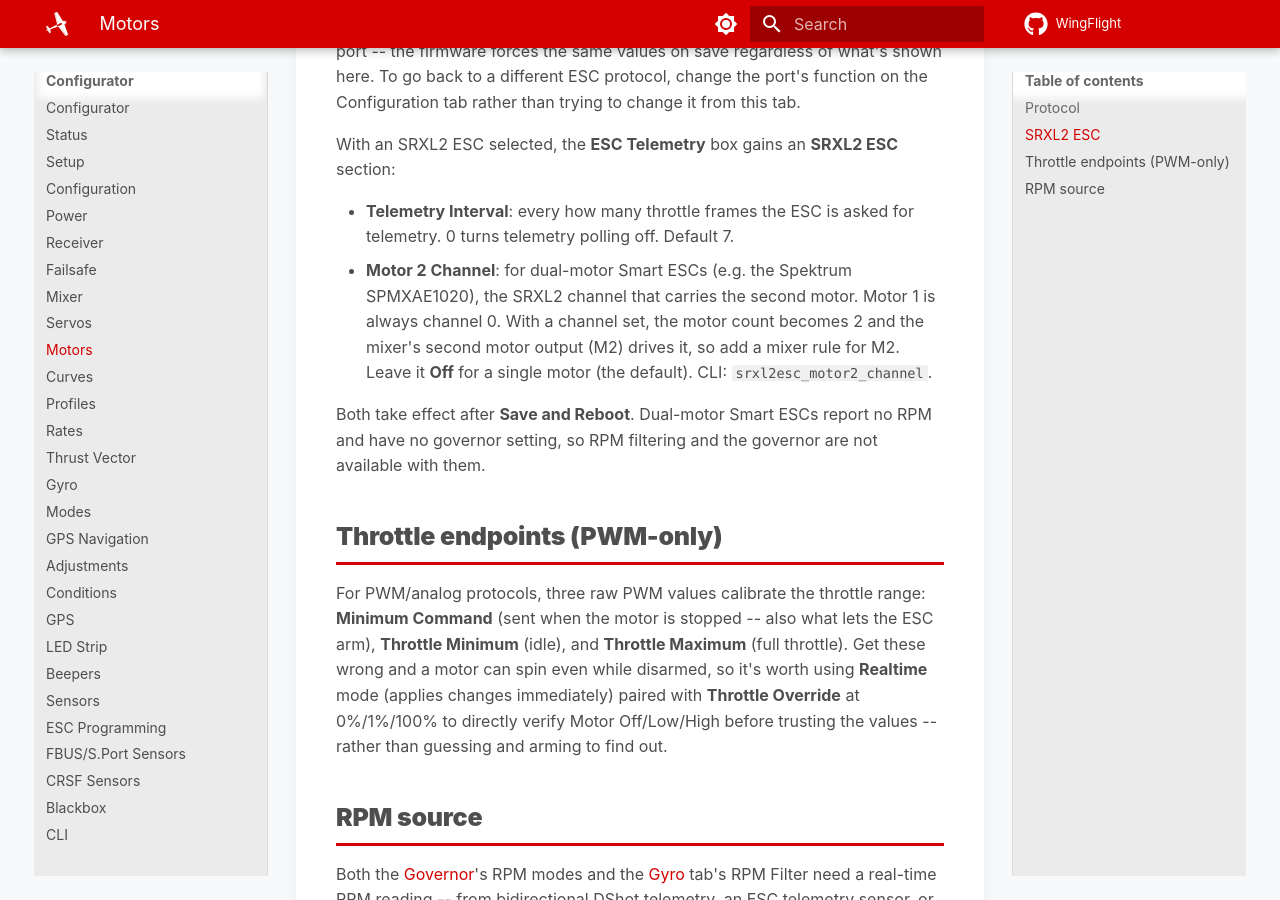
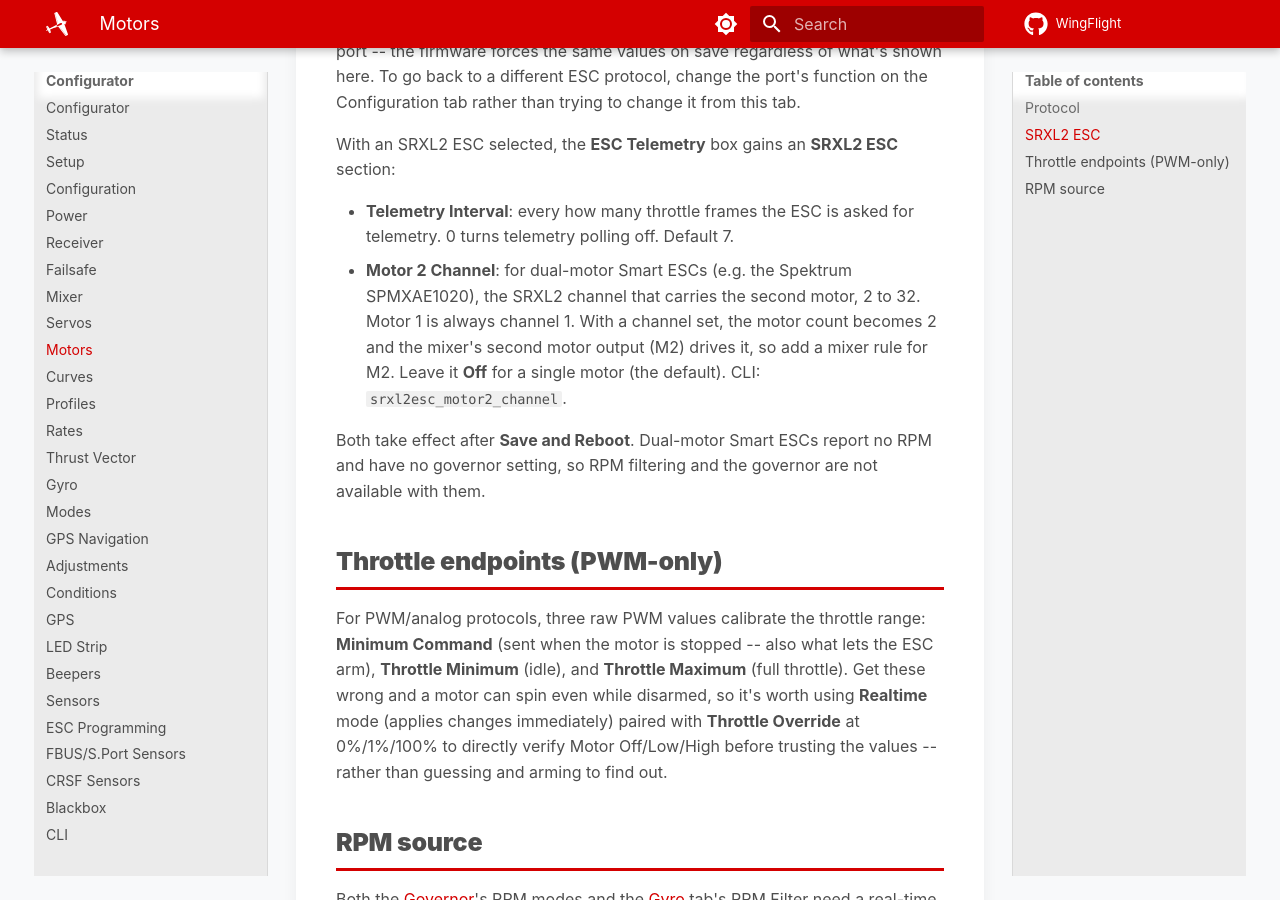
Before and after one commit to WingFlight/wingflight-docs, an MkDocs documentation site: the page built from docs/configurator/tabs/motors.md, in a window 1280 px wide and 900 px high, scrolled down 1460 px. Built offline with MkDocs 1.6.1 and Material for MkDocs 9.7.7, drawn with Linux system fonts in a browser that asks for light colours.

Commit message:
Use 1-based SRXL2 motor 2 channel numbers
The firmware now numbers SRXL2 channels from 1: motor 1 is channel 1
and motor 2 takes Off or 2 to 32.

Co-Authored-By: Claude Fable 5.2 <noreply@anthropic.com>

```diff
--- a/docs/configurator/tabs/motors.md
+++ b/docs/configurator/tabs/motors.md
@@ -45,10 +45,10 @@ ESC** section:
 - **Telemetry Interval**: every how many throttle frames the ESC is asked
   for telemetry. 0 turns telemetry polling off. Default 7.
 - **Motor 2 Channel**: for dual-motor Smart ESCs (e.g. the Spektrum
-  SPMXAE1020), the SRXL2 channel that carries the second motor. Motor 1 is
-  always channel 0. With a channel set, the motor count becomes 2 and the
-  mixer's second motor output (M2) drives it, so add a mixer rule for M2.
-  Leave it **Off** for a single motor (the default). CLI:
+  SPMXAE1020), the SRXL2 channel that carries the second motor, 2 to 32.
+  Motor 1 is always channel 1. With a channel set, the motor count becomes 2
+  and the mixer's second motor output (M2) drives it, so add a mixer rule
+  for M2. Leave it **Off** for a single motor (the default). CLI:
   `srxl2esc_motor2_channel`.
 
 Both take effect after **Save and Reboot**. Dual-motor Smart ESCs report no
```
